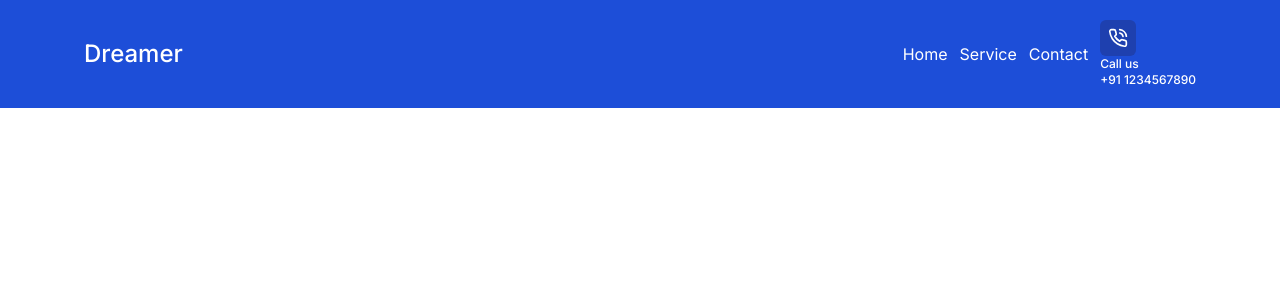
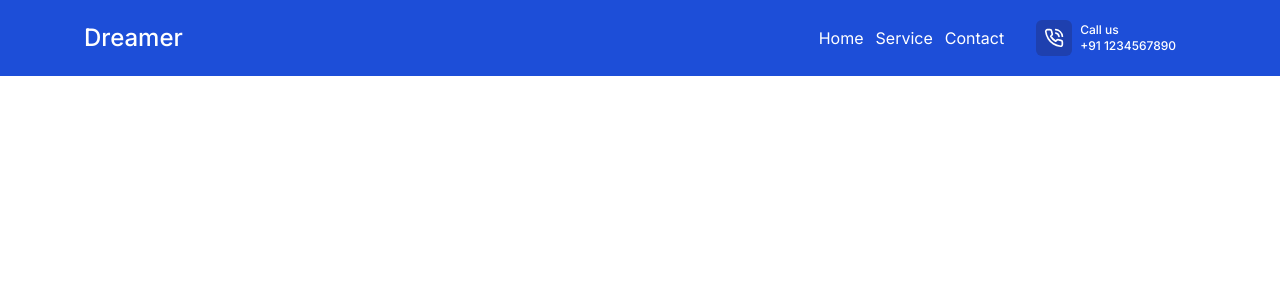
Before and after one commit to tchasinga/dreamer, a Next.js app: page / in a window 1280 px wide. Shown: the top 300 px of the page. Built offline with nearby package versions, Linux system fonts and the light colour scheme.

Commit message:
new code is added now

```diff
--- a/src/app/pages/Navbar.jsx
+++ b/src/app/pages/Navbar.jsx
@@ -16,15 +16,16 @@ export default function Navbar() {
                     <li className="">Home</li>
                     <li className="">Service</li>
                     <li className="">Contact</li>
-                    <li className="">
+                    <li className="flex items-center justify-center gap-2 px-5">
                         <div>
                         <LuPhoneCall  className="text-4xl  rounded-md p-2 bg-blue-800"/>
                         </div>
-                        <div className="text-xs font-medium">
+                        <div className="text-xs font-medium flex-col flex justify-center">
                             <p>Call us</p>
                             <p>+91 1234567890</p>
                         </div>
                     </li>
+                    {/* Light and dark mode switcher... */}
                 </ul>
              </div>
             {/* Mobile section */}
```
